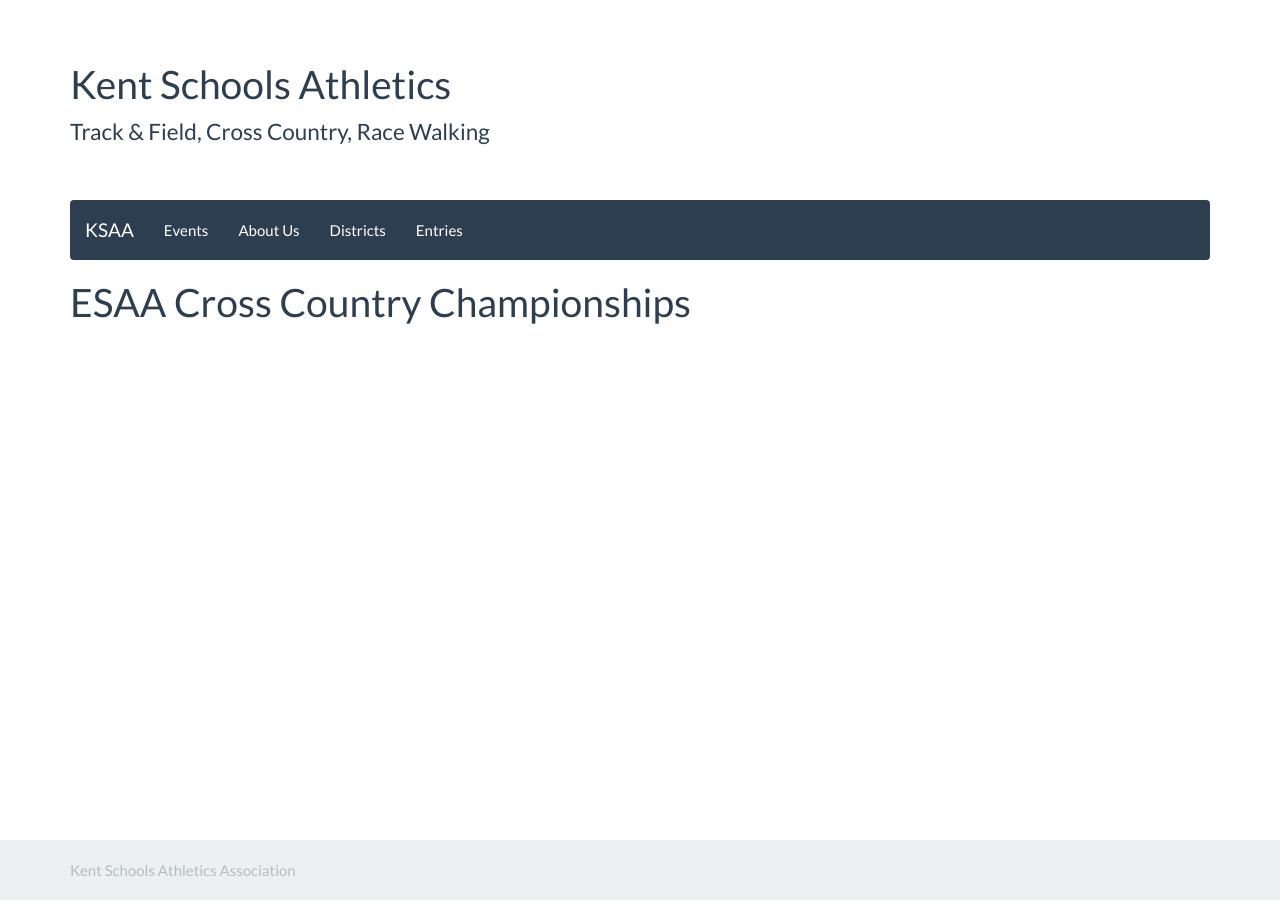
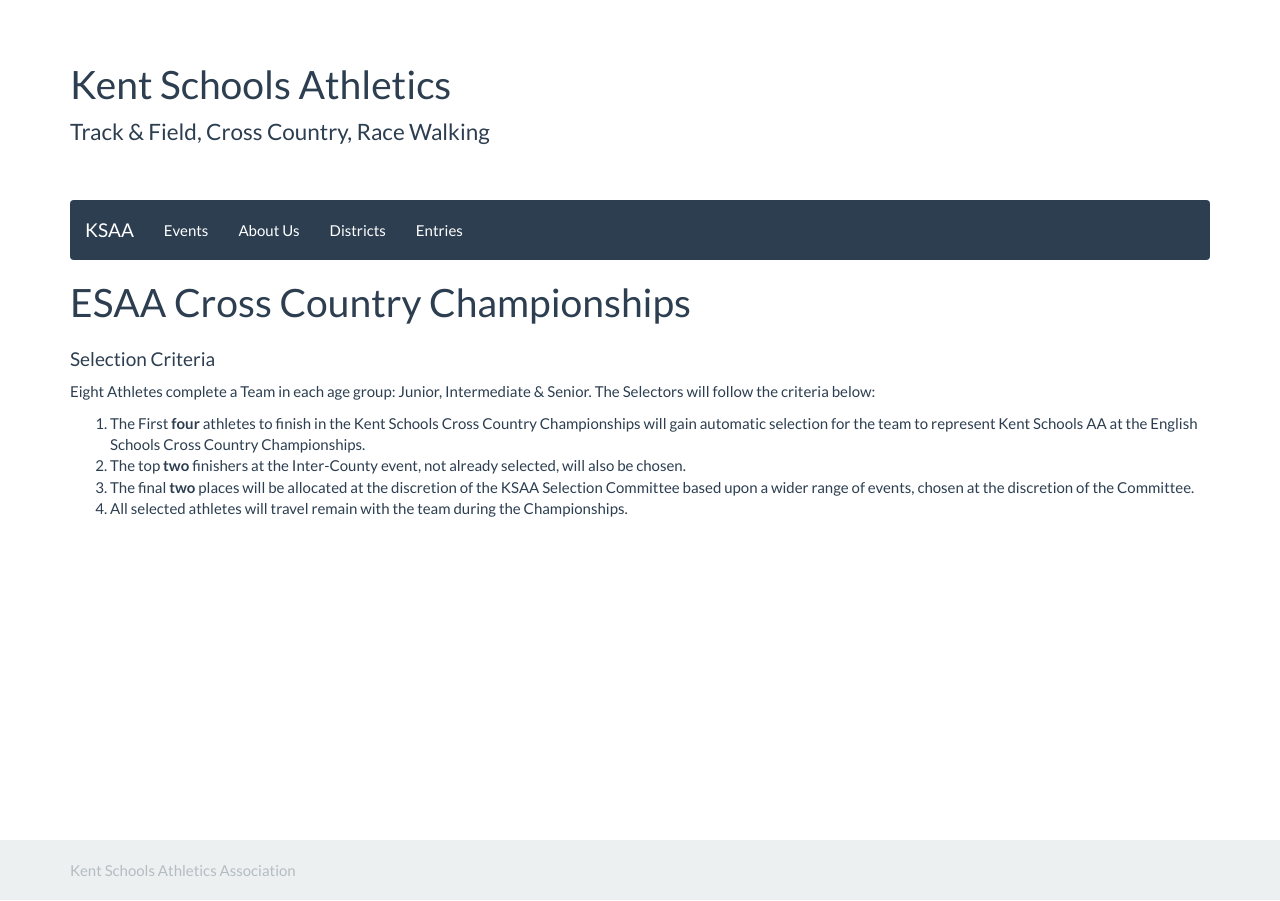
Before and after one commit to chrisnewark/chrisnewark.github.io, a Jekyll site: the page built from _events/23-24/2024-03-16-esaa-cross-country-championships.md, in a window 1280 px wide. Built offline with Jekyll 4.4.1, drawn with Linux system fonts in a browser that asks for light colours; nearby versions of some CDN libraries.

Commit message:
Added selection criteria

```diff
--- a/_events/23-24/2024-03-16-esaa-cross-country-championships.md
+++ b/_events/23-24/2024-03-16-esaa-cross-country-championships.md
@@ -4,3 +4,12 @@
 date: 16 March 2024
 location: Pontefract
 ---
+
+#### Selection Criteria
+
+Eight Athletes complete a Team in each age group: Junior, Intermediate &amp; Senior. The Selectors will follow the criteria below:
+
+1. The First **four** athletes to finish in the Kent Schools Cross Country Championships will gain automatic selection for the team to represent Kent Schools AA at the English Schools Cross Country Championships.
+2. The top **two** finishers at the Inter-County event, not already selected, will also be chosen.
+3. The final **two** places will be allocated at the discretion of the KSAA Selection Committee based upon a wider range of events, chosen at the discretion of the Committee.
+4. All selected athletes will travel remain with the team during the Championships.
```
